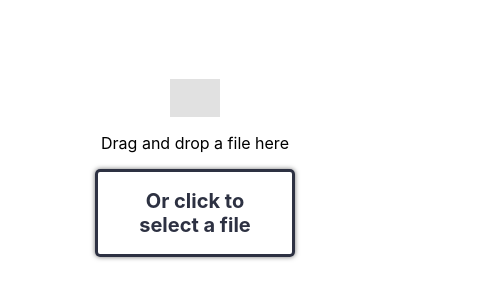
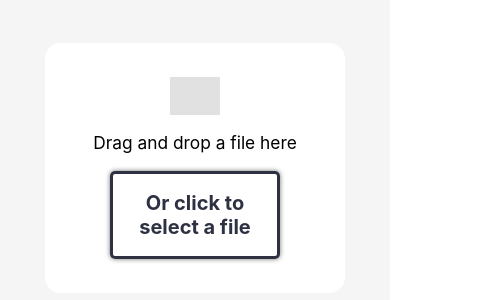
Before and after one commit to ALAMAO/pencil-interview-task, a React (Create React App) app in the folder frontend/: page / in a window 390 px wide. Shown: the part 274-574 px from the top of the page, 490 px wide, since content can reach past the window. Built offline with nearby package versions, Linux system fonts and the light colour scheme; grey boxes are pictures that could not be loaded.

Commit message:
Add responsiveness to component

```diff
--- a/frontend/src/components/Upload/Upload.js
+++ b/frontend/src/components/Upload/Upload.js
@@ -79,9 +79,10 @@ export default class Upload extends Component {
                         <input {...getInputProps()} />
                         <p>Drag and drop a file here</p>
                         <div className={classes.break}></div>
+                        {/* eslint-disable-next-line */}
                         <a className={classes.MockButton}>
                             <span className={classes.away}>Or click to select a file</span>
-                            <span class={classes.over}>Max File Size: 30MB</span>
+                            <span className={classes.over}>Max File Size: 30MB</span>
                         </a>
 
                     </div>
--- a/frontend/src/components/Upload/Upload.module.css
+++ b/frontend/src/components/Upload/Upload.module.css
@@ -17,12 +17,13 @@
     justify-content: center;
     align-items: center;
     align-content: center;
-    width: 70vh;
+    width: 300px;
     border: 1px solid white;
     box-sizing: border-box;
     padding: 10px;
     border-radius: 15px;
-    height: 40vh;
+    height: 250px;
+    font-size: 13pt;
     flex-wrap: wrap;
     background-color: rgb(255,255,255);
 }
@@ -34,8 +35,8 @@
 
 .MockButton {
 	 box-sizing: border-box;
-	 height: 50px;
-   width: 200px;
+	 height: 30px;
+   width: 170px;
    border-radius: 5px;
 	 display: table;
 	 font-size: 20px;
@@ -83,6 +84,7 @@
 
 img {
   opacity: 0.3;
+  width:50px
 }
 
 .Loader {
@@ -154,3 +156,22 @@ img {
     box-shadow: 0em -3em 0 0, 2em -2em 0 -1em, 3em 0 0 -1em, 2em 2em 0 -1em, 0 3em 0 -1em, -2em 2em 0 0, -3em 0em 0 0, -2em -2em 0 0.2em;
   }
 }
+
+@media (min-width:500px ) and (min-height:500px) {
+  .Card {
+    width: 60vw;
+    height:60vh;
+    font-size:1.5rem
+  }
+
+  .MockButton {
+   width: 30vw;
+   font-size: 1.5rem;
+
+  }
+
+  img {
+    width:14vh
+  }
+
+}
```
